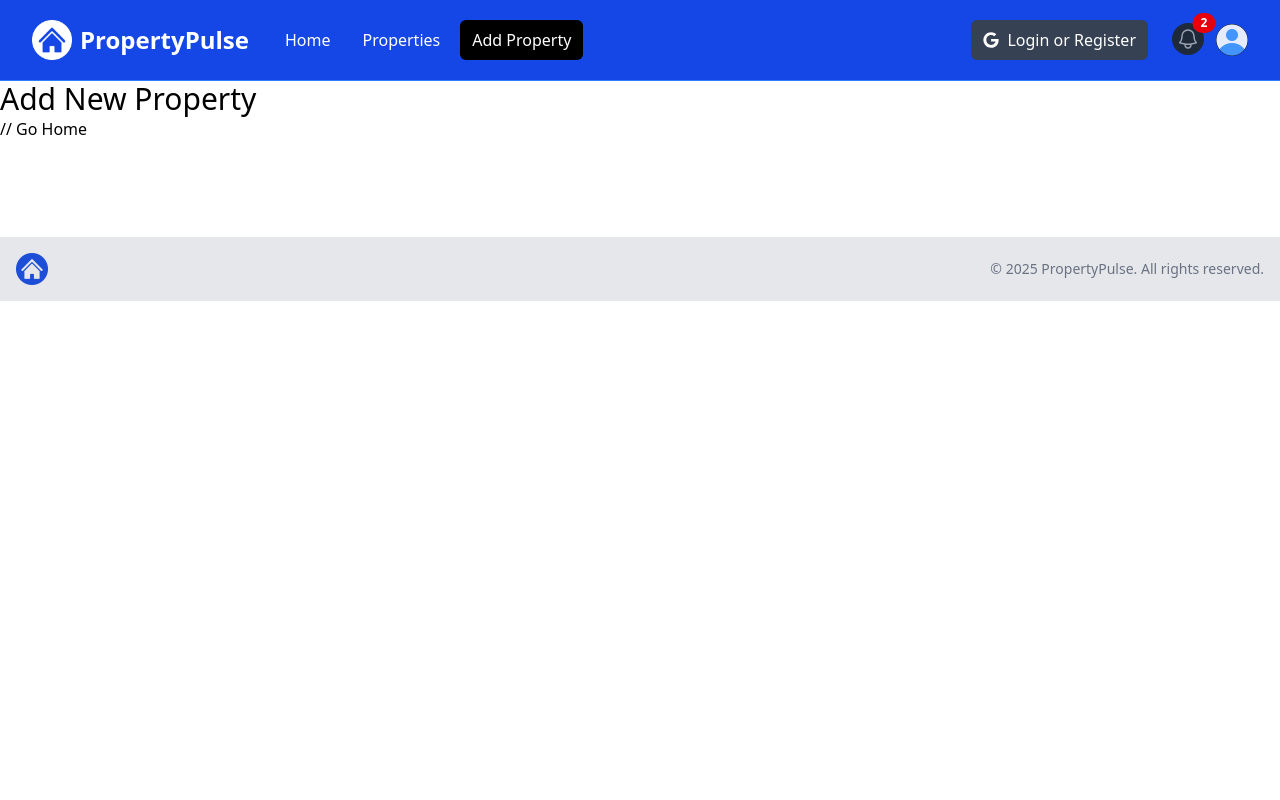
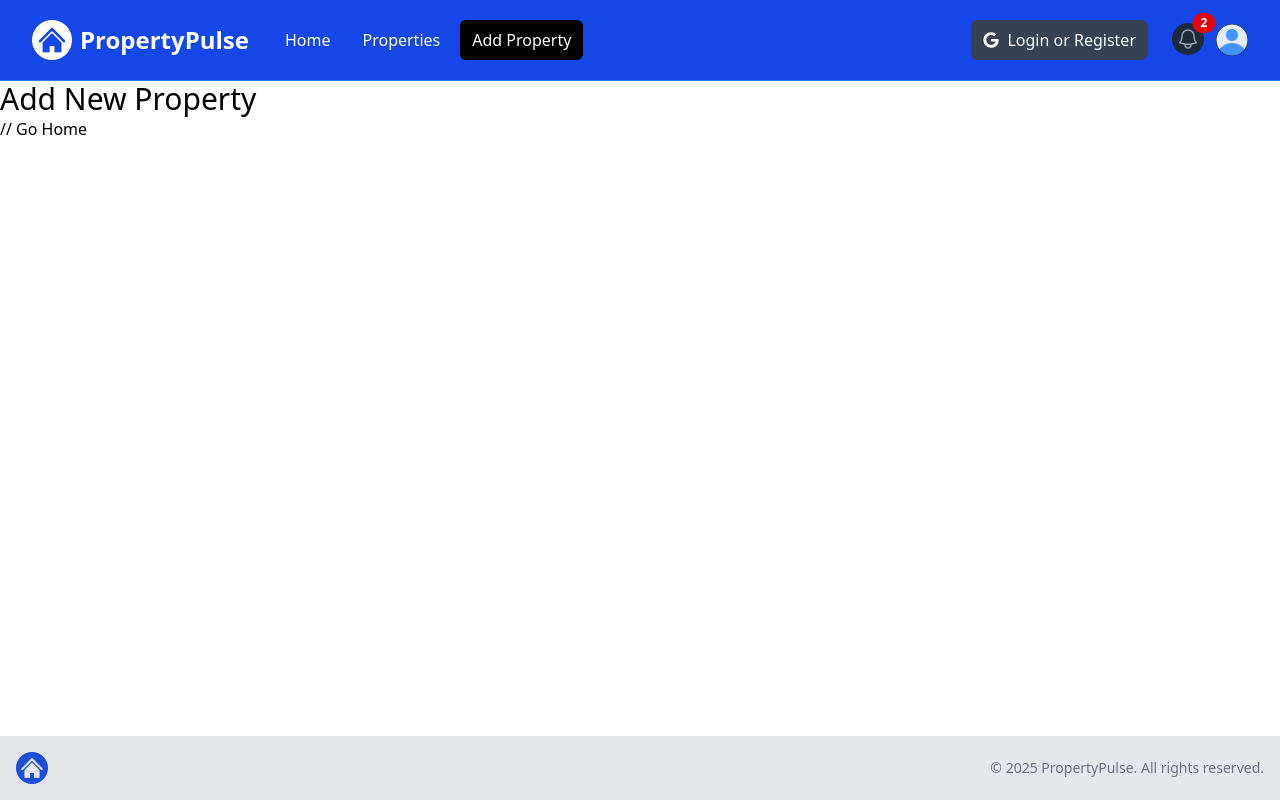
Before and after one commit to MustafaAlafandi/nextjs-property-pulse, a Next.js app: page /properties/add in a window 1280 px wide. Built offline with nearby package versions, Linux system fonts and the light colour scheme.

Commit message:
Edit the styling on layout.tsx file to make page take all the screen height at least

```diff
--- a/src/app/layout.tsx
+++ b/src/app/layout.tsx
@@ -12,9 +12,9 @@
 const mainLayout: React.FC<mainLayoutProps> = ({ children }) => {
   return (
     <html lang="en">
-      <body>
+      <body className = "flex flex-col min-h-screen">
         <Navbar />
-        <div>{children}</div>
+        <div className="flex-grow">{children}</div>
         <Footer />
       </body>
     </html>
```
